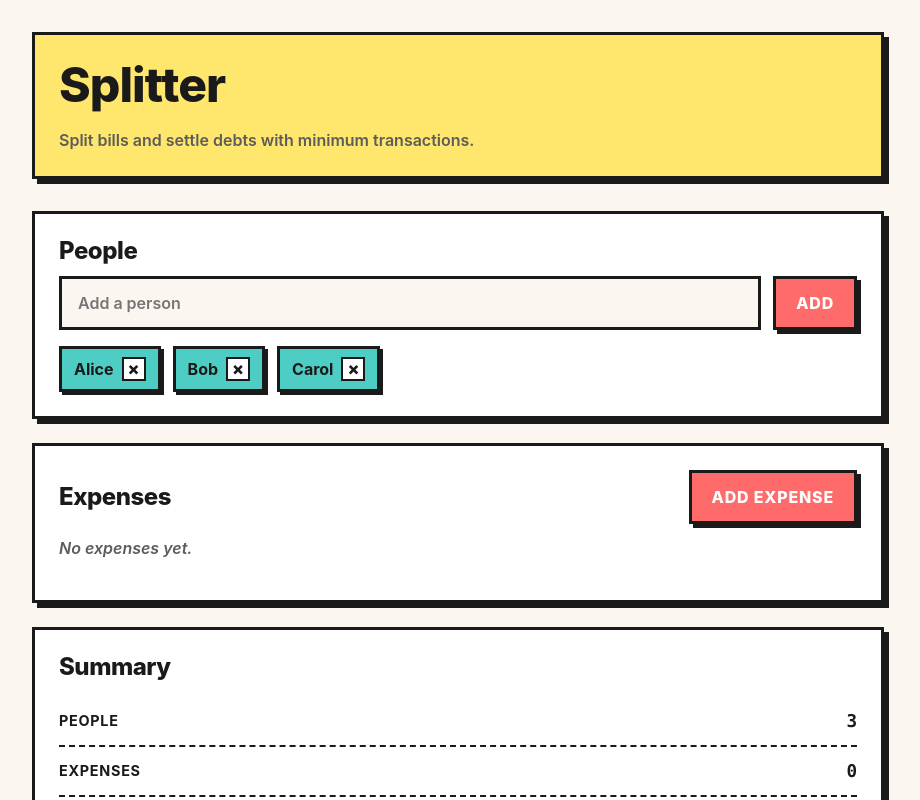
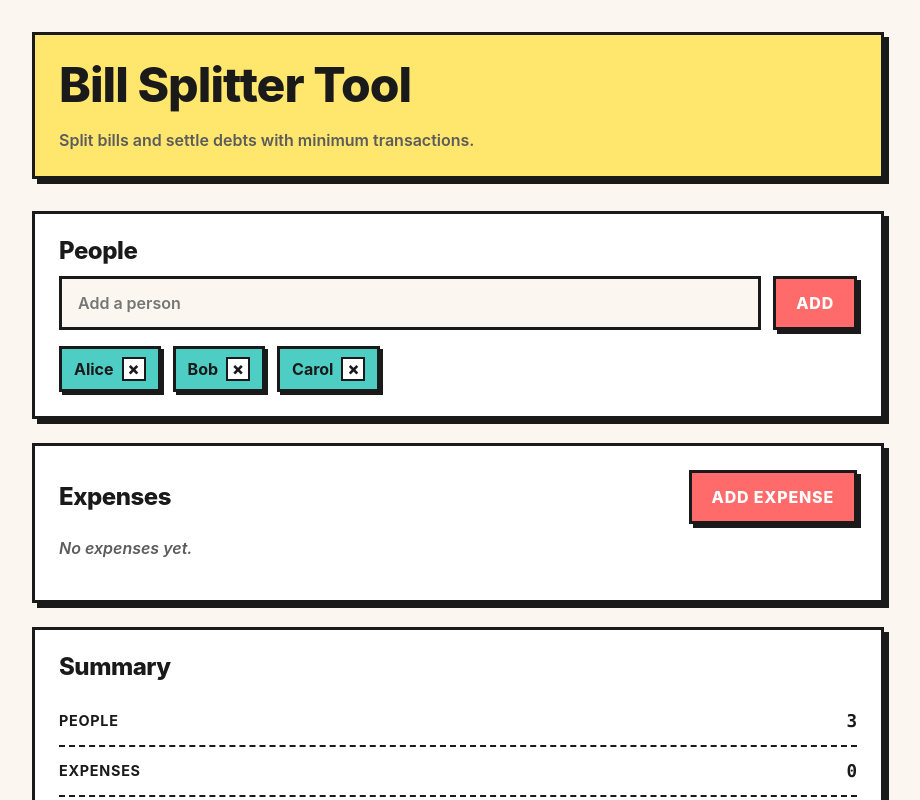
Before and after one commit to raian621/splitter, a React (Vite) app: page / in a window 1280 px wide. Shown: the top 800 px of the page, without its empty margins (182-1102 px from the left). Built offline with nearby package versions, Linux system fonts and the light colour scheme.

Commit message:
feat(ui): change page title to 'Bill Splitter Tool'

```diff
--- a/src/components/App.tsx
+++ b/src/components/App.tsx
@@ -149,7 +149,7 @@ function App() {
   return (
     <div className="app">
       <header className="app-header">
-        <h1>Splitter</h1>
+        <h1>Bill Splitter Tool</h1>
         <p>Split bills and settle debts with minimum transactions.</p>
       </header>
 
```
Lines whose indentation alone changed are shown as unchanged.
